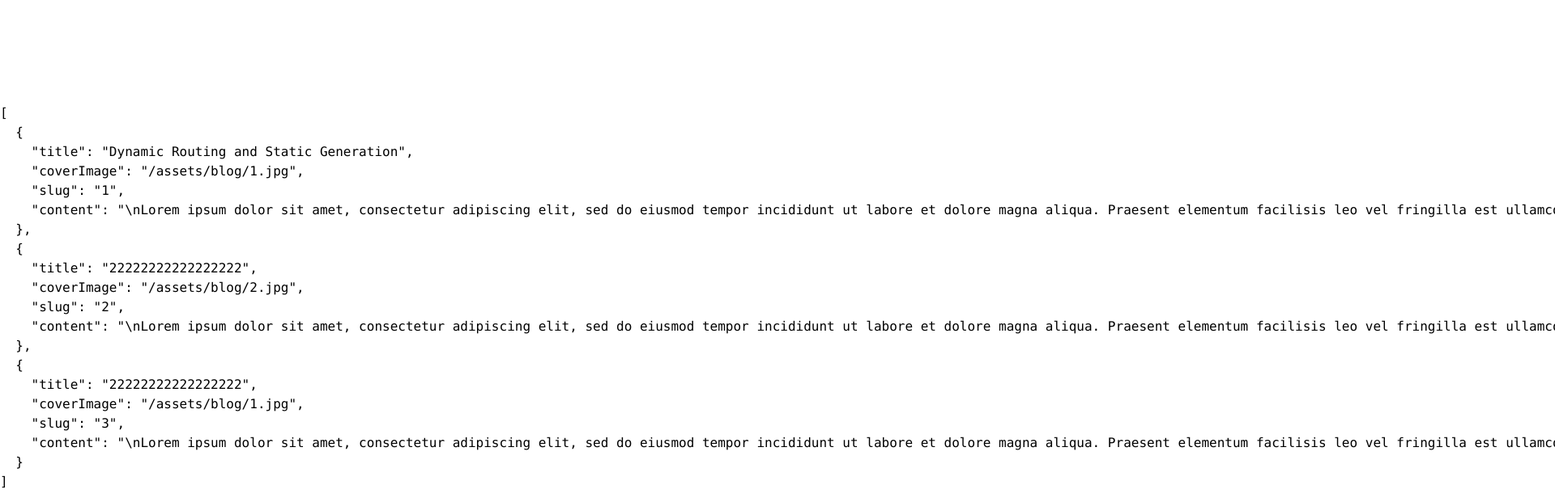
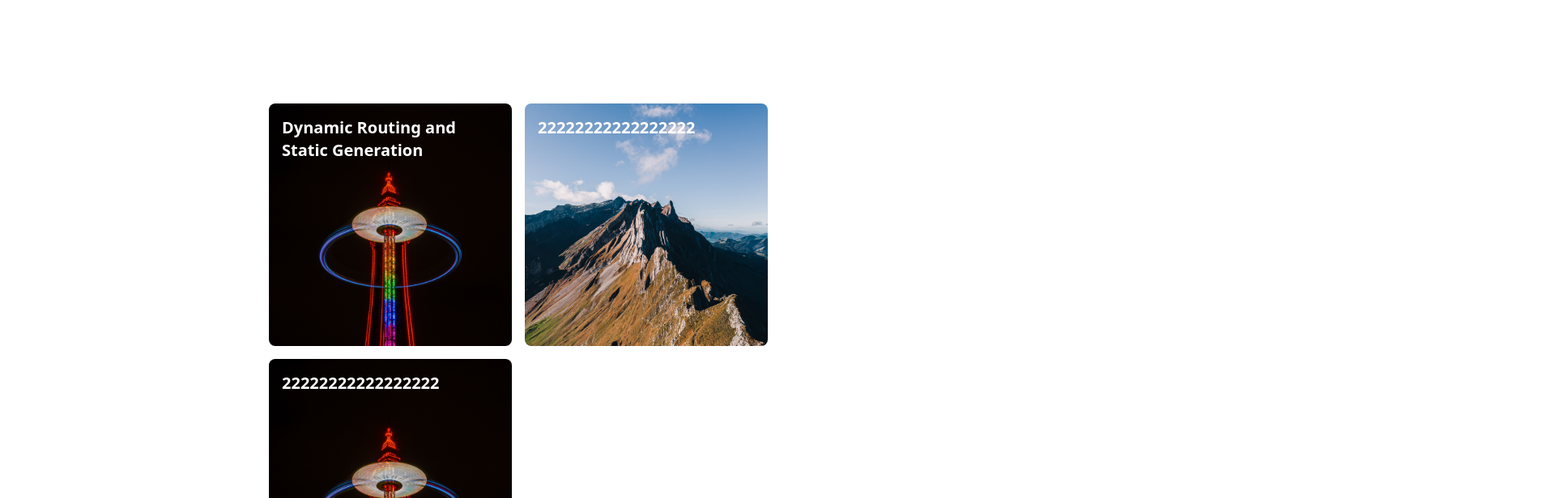
Before and after one commit to VirtualLifeDHU/site, a Next.js app: page /activity_report in a window 1280 px wide. Shown: the part 800-1416 px from the top of the page at 81% size, 1920 px wide, since content can reach past the window. Built offline with nearby package versions, Linux system fonts and the light colour scheme; a web font is replaced by a local one.

Commit message:
記事の一覧が表示できるようになった

```diff
--- /dev/null
+++ b/src/components/parts/CardList/Card.tsx
@@ -0,0 +1,27 @@
+import Image from "next/image";
+import React from "react";
+import { PostType } from "../../../types/Posts";
+
+export type CardProps = {
+  post: PostType;
+};
+
+export const Card: React.FC<CardProps> = (props) => {
+  return (
+    <div className="relative aspect-square w-full max-w-[300px] rounded-lg bg-white	">
+      <div className=" absolute top-0 left-0 p-4">
+        <h2 className="text-xl font-bold text-white	" style={{}}>
+          {" "}
+          {props.post.title}
+        </h2>
+      </div>
+      <Image
+        className="h-full w-full rounded-lg object-cover"
+        width={400}
+        height={300}
+        src={props.post.coverImage}
+        alt={"image"}
+      />
+    </div>
+  );
+};
--- a/src/components/parts/CardList/CardList.tsx
+++ b/src/components/parts/CardList/CardList.tsx
@@ -1,8 +1,17 @@
 import { useCardList } from "./useCardList";
 import styles from "./CardList.module.scss";
+import { PostType } from "../../../types/Posts";
+import { Card } from "./Card";
 
-type CardListProps = {};
+type CardListProps = {
+  Posts: PostType[];
+};
 export const CardList = (props: CardListProps) => {
-  const {} = useCardList();
-  return <></>;
+  return (
+    <div className="relative m-auto ml-auto grid max-w-max grid-cols-2 gap-4">
+      {props.Posts.map((value, key) => (
+        <Card post={value} key={value.slug || key} />
+      ))}
+    </div>
+  );
 };
--- a/src/pages/activity_report.tsx
+++ b/src/pages/activity_report.tsx
@@ -6,6 +6,7 @@ import { Hero } from "../components/parts/Hero";
 import { Layout } from "../components/Layout/Layout";
 import { getAllActivityPosts } from "../lib/getActivity";
 import { PostType } from "../types/Posts";
+import { CardList } from "../components/parts/CardList";
 
 type ActivityReportProps = {
   allPosts: PostType[];
@@ -14,7 +15,7 @@ type ActivityReportProps = {
 const ActivityReport: NextPageWithLayout<ActivityReportProps> = (props) => (
   <div className="flex flex-col gap-32">
     <Hero HeroTitle={<span className="text-8xl">Activity Report</span>} />
-    <pre>{JSON.stringify(props.allPosts, null, 2)}</pre>
+    <CardList Posts={props.allPosts} />
   </div>
 );
 
@@ -22,13 +23,7 @@ ActivityReport.getLayout = (page) => <Layout>{page}</Layout>;
 
 export default ActivityReport;
 export const getStaticProps = async () => {
-  const allPosts = getAllActivityPosts([
-    "title",
-    "coverImage",
-    "slug",
-    "data",
-    "content",
-  ]);
+  const allPosts = getAllActivityPosts(["title", "coverImage", "slug", "data"]);
 
   return {
     props: { allPosts },
```
